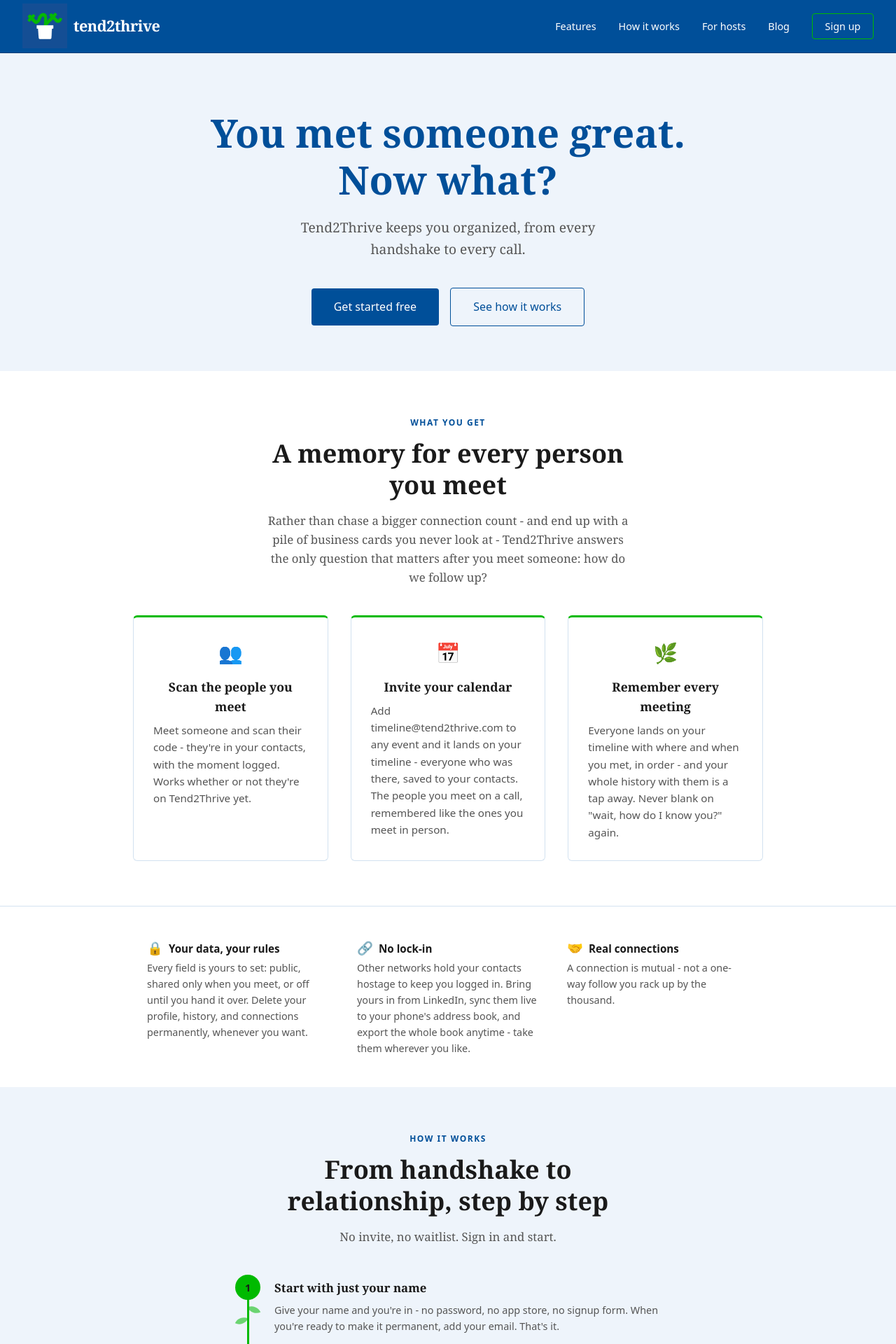
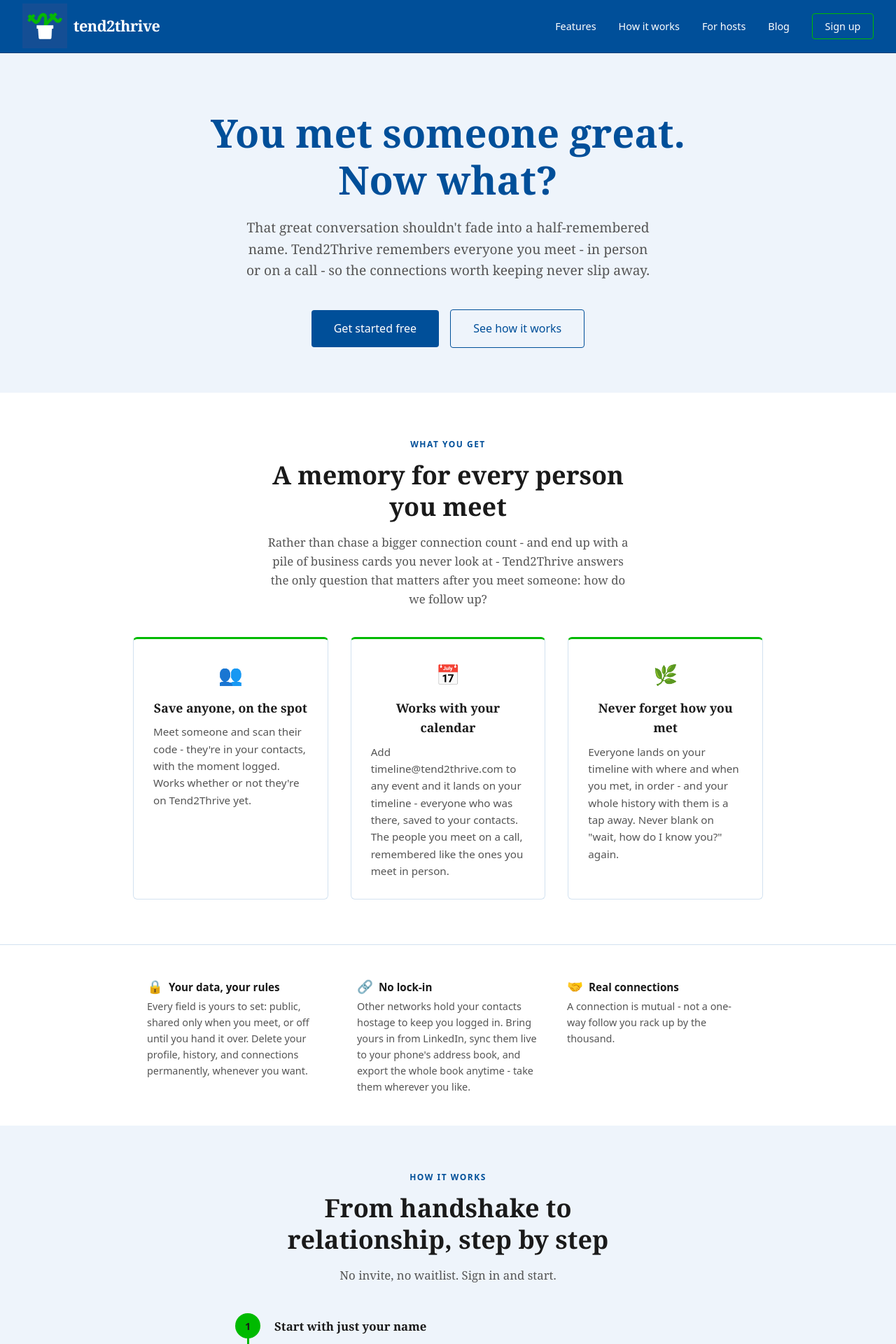
Before and after one commit to mcdoco/tend2thrive.com, a Jekyll site: the page built from index.html, in a window 1280 px wide. Shown: the top 1920 px of the page at 70% size. Built offline with Jekyll 4.4.1, drawn with Linux system fonts in a browser that asks for light colours; some of the changed text lies outside the part shown.

Commit message:
feat: improve copy/storybrand style

```diff
--- a/assets/css/site.css
+++ b/assets/css/site.css
@@ -113,8 +113,9 @@
 .hero p {
   font-size: 1.2rem;
   color: var(--muted);
-  max-width: 520px;
+  max-width: 600px;
   margin: 0 auto 2.5rem;
+  text-wrap: balance;
 }
 
 .btn-primary {
--- a/index.html
+++ b/index.html
@@ -7,7 +7,7 @@
 <!-- Hero -->
 <header class="hero">
   <h1>You met someone great.<br>Now what?</h1>
-  <p>Tend2Thrive keeps you organized, from every handshake to every call.</p>
+  <p>That great conversation shouldn't fade into a half-remembered name. Tend2Thrive remembers everyone you meet - in person or on a call - so the connections worth keeping never slip away.</p>
   <a href="https://app.tend2thrive.com" class="btn-primary">Get started free</a>
   <a href="#how" class="btn-secondary">See how it works</a>
 </header>
@@ -21,17 +21,17 @@
   <div class="feature-grid">
     <div class="feature-card">
       <div class="feature-icon">&#128101;</div>
-      <h3>Scan the people you meet</h3>
+      <h3>Save anyone, on the spot</h3>
       <p>Meet someone and scan their code - they're in your contacts, with the moment logged. Works whether or not they're on Tend2Thrive yet.</p>
     </div>
     <div class="feature-card">
       <div class="feature-icon">&#128197;</div>
-      <h3>Invite your calendar</h3>
+      <h3>Works with your calendar</h3>
       <p>Add timeline@tend2thrive.com to any event and it lands on your timeline - everyone who was there, saved to your contacts. The people you meet on a call, remembered like the ones you meet in person.</p>
     </div>
     <div class="feature-card">
       <div class="feature-icon">&#127807;</div>
-      <h3>Remember every meeting</h3>
+      <h3>Never forget how you met</h3>
       <p>Everyone lands on your timeline with where and when you met, in order - and your whole history with them is a tap away. Never blank on "wait, how do I know you?" again.</p>
     </div>
   </div>
@@ -65,12 +65,12 @@
     <div class="step">
       <div class="step-num">1</div>
       <h3>Start with just your name</h3>
-      <p>Give your name and you're in - no password, no app store, no signup form. When you're ready to make it permanent, add your email. That's it.</p>
+      <p>Give your name and you're in - no password, no app store, no signup form. When you're ready to make it permanent, add your email.</p>
     </div>
     <div class="step">
       <div class="step-num">2</div>
       <h3>Add the people you meet</h3>
-      <p>Scan someone's code in person, or invite timeline@tend2thrive.com to a calendar event. Either way, they're added - and the moment lands on your timeline.</p>
+      <p>Scan a code in person, or invite timeline@tend2thrive.com to a calendar event - either way they're added, with the moment logged.</p>
     </div>
     <div class="step">
       <div class="step-num">3</div>
@@ -85,27 +85,6 @@
   </div>
 </section>
 
-<!-- Philosophy -->
-<section class="features" id="philosophy" style="background: var(--pale);">
-  <div class="section-label center">Our philosophy</div>
-  <h2 class="section-heading center">What we believe</h2>
-  <p class="section-sub center">A smaller, tended network beats a large, neglected one. </p>
-
-  <div class="feature-grid">
-    <div class="feature-card">
-      <h3>A network worth remembering</h3>
-      <p>A network you remember is worth more than one you collect. We optimize for the conversation you'll actually pick back up.</p>
-    </div>
-    <div class="feature-card">
-      <h3>The moment is everything</h3>
-      <p>A relationship starts the instant you meet. Capture who, where, and when - and the follow-up takes care of itself.</p>
-    </div>
-    <div class="feature-card">
-      <h3>Compatibility over control</h3>
-      <p>We remember who to reach out to. Message them in the app, or take the details and reach out anywhere else - how you reach out, and what you say, is entirely up to you.</p>
-    </div>
-  </div>
-</section>
 
 <!-- CTA band -->
 <div class="cta-band">
```
